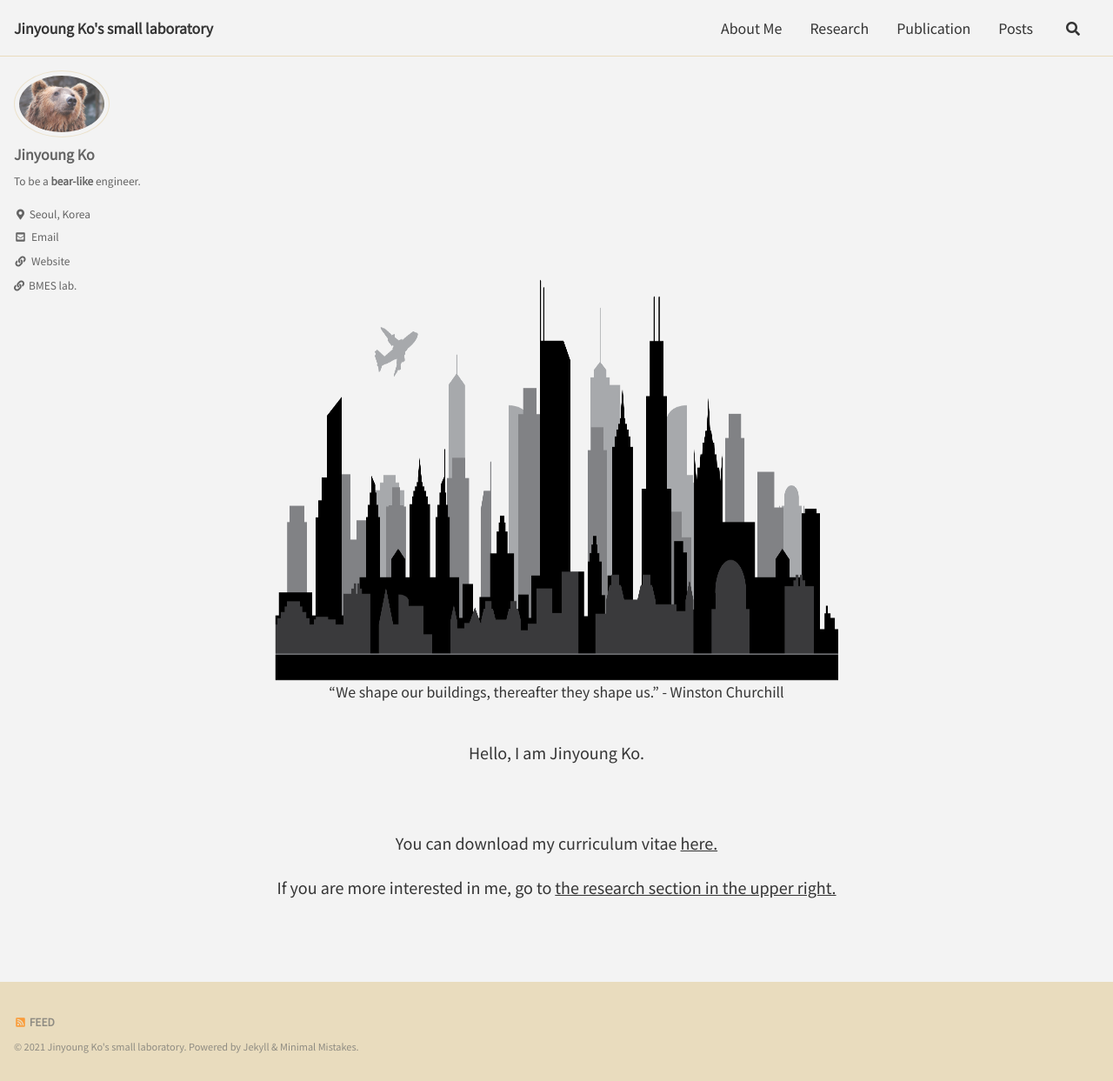
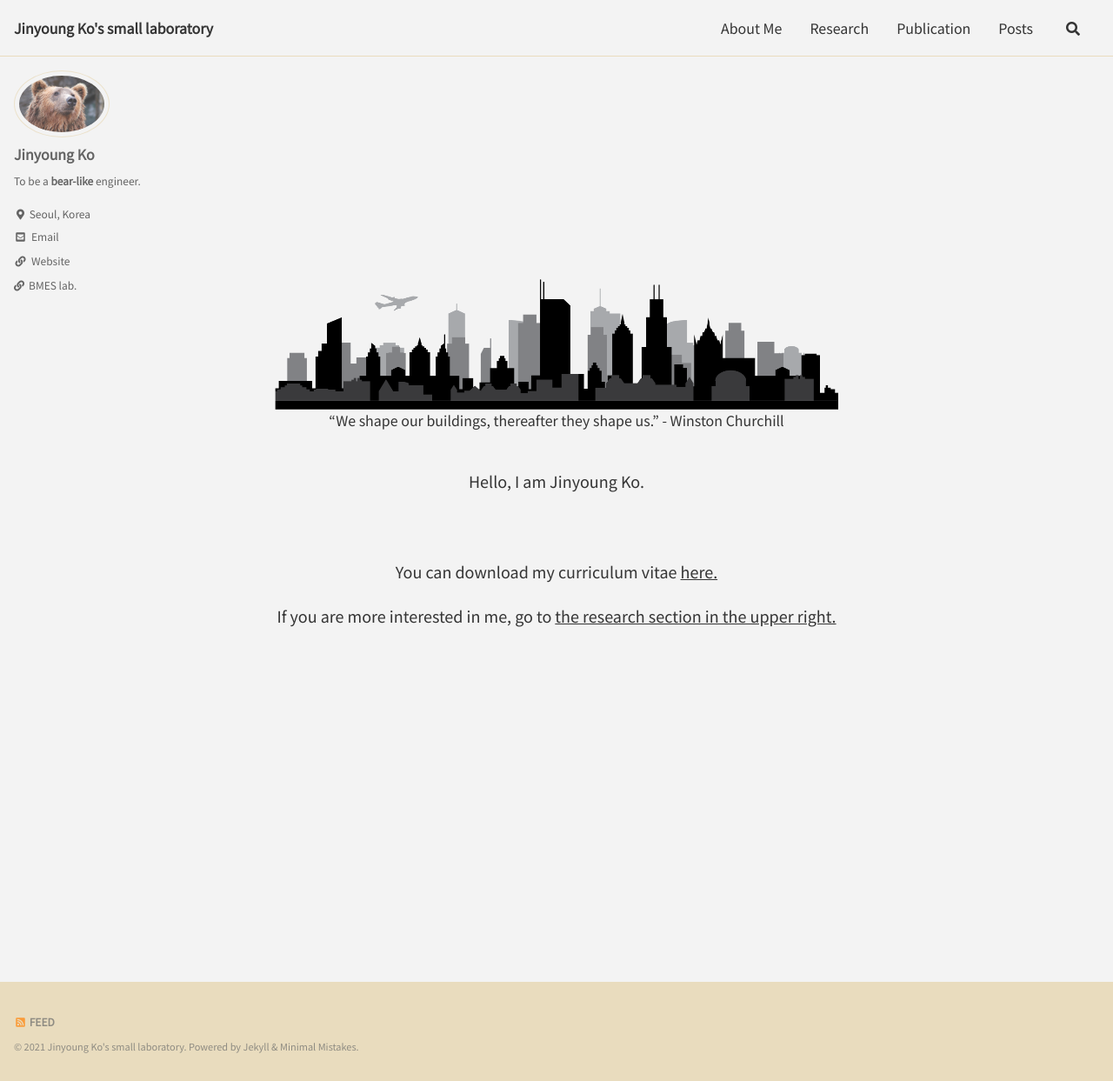
Before and after one commit to jinyoungko96/jinyoungko96.github.io, a Jekyll site: the page built from index.html, in a window 1280 px wide and 1243 px high. Shown: the whole window at 87% size. Built offline with Jekyll 4.4.1, drawn with Linux system fonts in a browser that asks for light colours; cached includes are drawn as plain includes; the list of posts is cut into pages by our own code.

Commit message:
mainpage update

```diff
--- a/index.html
+++ b/index.html
@@ -7,7 +7,7 @@ author_profile: true
 <img
 src="..\assets\images\cities.png"
 align="center"
-style="display: block; margin: 0 auto; width:1250px; height:462px;" >
+style="display: block; margin: 0 auto; width:1250px; height:150px;" >
 <p style="text-align:center;">“We shape our buildings, thereafter they shape us.” - Winston Churchill</p>
 
 </br>
```
